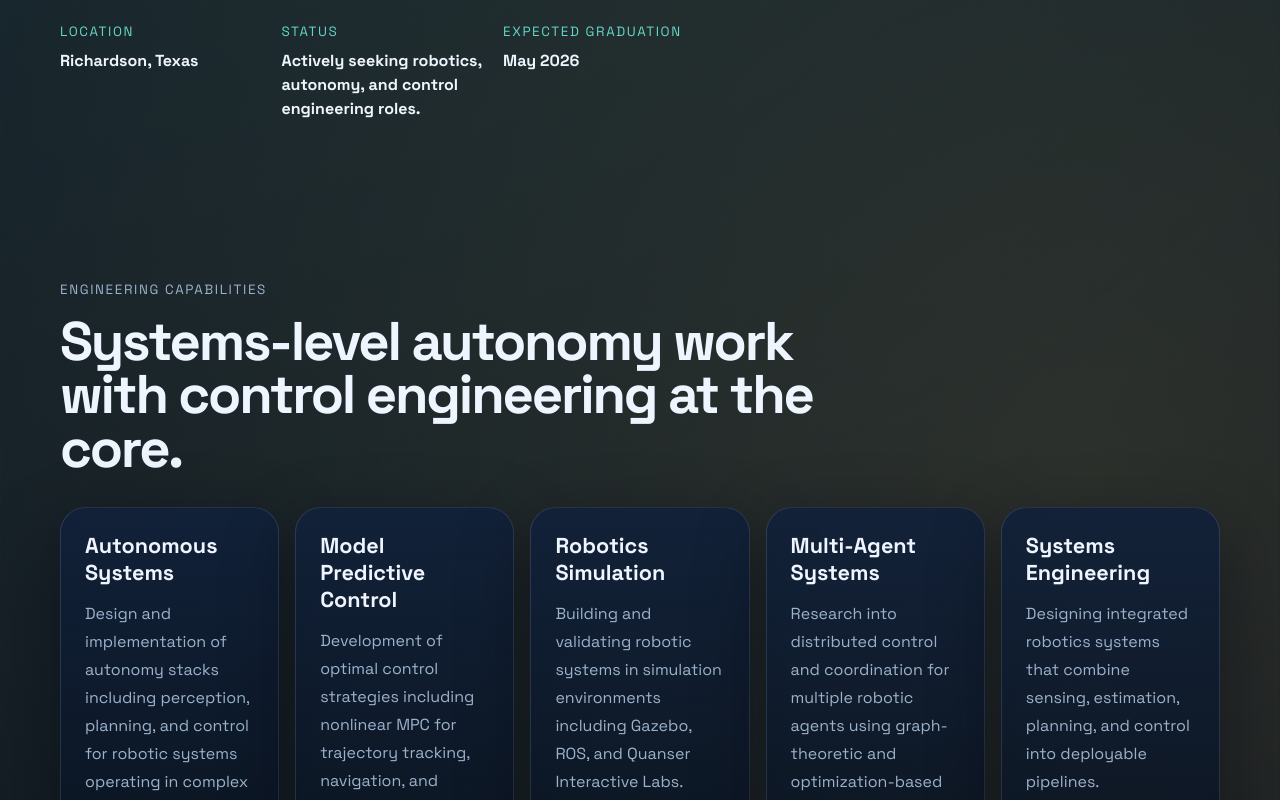
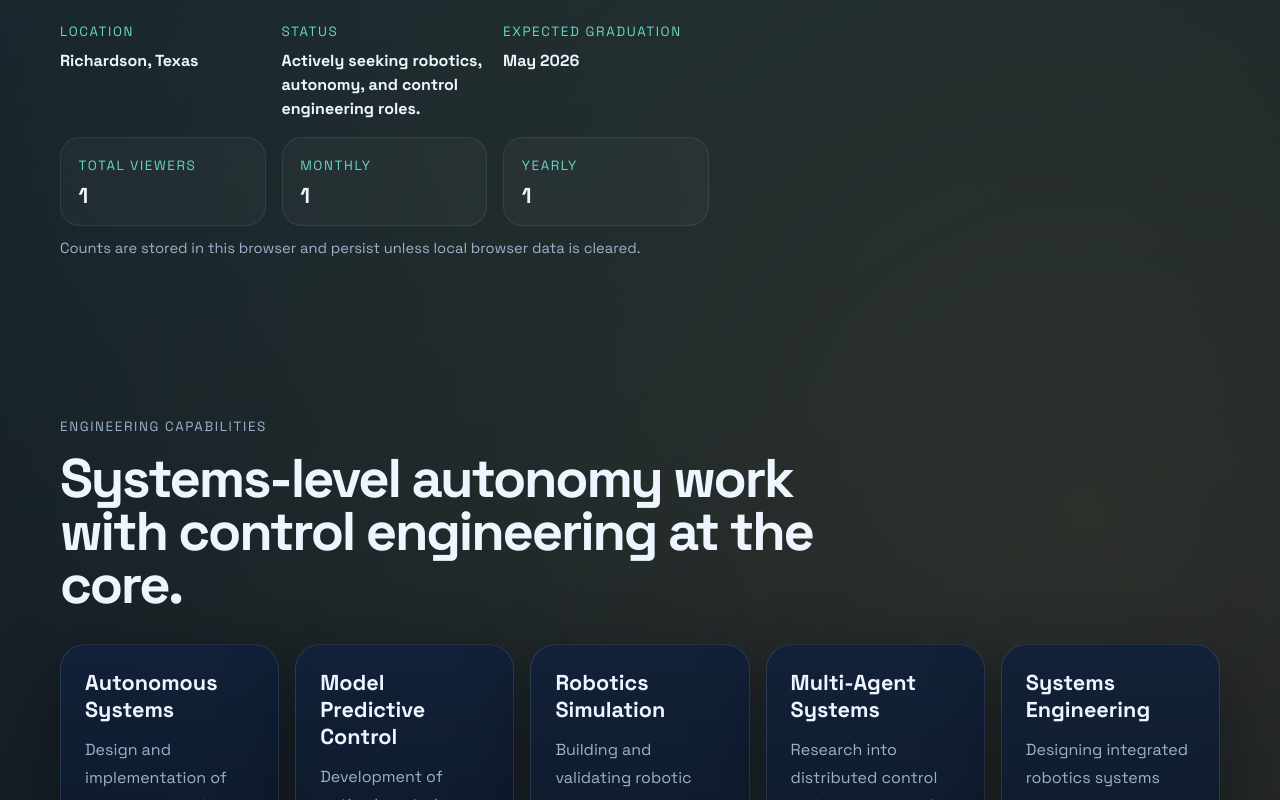
Before and after one commit to bhimray/bilen-profile-1, a React (Create React App) app: page / in a window 1280 px wide. Shown: the part 1380-2180 px from the top of the page. Built offline with nearby package versions, Linux system fonts and the light colour scheme.

Commit message:
changes in counter

```diff
--- a/src/App.css
+++ b/src/App.css
@@ -218,6 +218,32 @@ a {
   margin-top: 0.45rem;
   font-size: 1rem;
   line-height: 1.5;
+}
+
+.viewer-strip {
+  display: grid;
+  grid-template-columns: repeat(3, minmax(0, 1fr));
+  gap: 1rem;
+  margin-top: 1rem;
+}
+
+.viewer-card {
+  padding: 1rem 1.1rem;
+  border-radius: 1.25rem;
+  border: 1px solid rgba(255, 255, 255, 0.08);
+  background: rgba(255, 255, 255, 0.03);
+}
+
+.viewer-card strong {
+  display: block;
+  margin-top: 0.45rem;
+  font-size: 1.35rem;
+}
+
+.viewer-note {
+  margin: 0.85rem 0 0;
+  color: var(--muted);
+  font-size: 0.92rem;
 }
 
 .hero-visual {
@@ -657,6 +683,10 @@ a {
   .hero-meta {
     grid-template-columns: 1fr;
   }
+
+  .viewer-strip {
+    grid-template-columns: 1fr;
+  }
 }
 
 @media (max-width: 640px) {
--- a/src/App.js
+++ b/src/App.js
@@ -1,6 +1,7 @@
 import { useState } from 'react';
 import './App.css';
 import profileImage from './images/profile.webp';
+import { useViewerCounter } from './hooks/useViewerCounter';
 
 const capabilities = [
   {
@@ -250,6 +251,7 @@ const philosophyPoints = [
 
 function App() {
   const [expandedProject, setExpandedProject] = useState(projects[0].id);
+  const viewerCounter = useViewerCounter();
 
   return (
     <div className="app-shell">
@@ -318,6 +320,25 @@ function App() {
                 <strong>May 2026</strong>
               </div>
             </div>
+
+            <div className="viewer-strip">
+              <div className="viewer-card">
+                <span className="meta-label">Total Viewers</span>
+                <strong>{viewerCounter.loading ? '...' : viewerCounter.total}</strong>
+              </div>
+              <div className="viewer-card">
+                <span className="meta-label">Monthly</span>
+                <strong>{viewerCounter.loading ? '...' : viewerCounter.monthly}</strong>
+              </div>
+              <div className="viewer-card">
+                <span className="meta-label">Yearly</span>
+                <strong>{viewerCounter.loading ? '...' : viewerCounter.yearly}</strong>
+              </div>
+            </div>
+
+            <p className="viewer-note">Counts are stored in this browser and persist unless local browser data is cleared.</p>
+
+            {viewerCounter.error ? <p className="viewer-note">{viewerCounter.error}</p> : null}
           </div>
 
           <div className="hero-visual">
@@ -570,6 +591,10 @@ function App() {
                 <a href="mailto:bimlendra.ray@utdallas.edu">bimlendra.ray@utdallas.edu</a>
               </div>
               <div>
+                <span>Alternate Email</span>
+                <a href="mailto:raybimlendra@gmail.com">raybimlendra@gmail.com</a>
+              </div>
+              <div>
                 <span>Phone</span>
                 <a href="tel:+16823744919">+1 682 374 4919</a>
               </div>
--- /dev/null
+++ b/src/hooks/useViewerCounter.js
@@ -0,0 +1,126 @@
+import { useEffect, useState } from 'react';
+
+const VISITOR_ID_KEY = 'portfolio_visitor_id';
+const COUNTS_KEY = 'portfolio_view_counts';
+const VISITOR_TRACKING_KEY = 'portfolio_viewer_tracking';
+
+function getCurrentPeriodParts() {
+  const now = new Date();
+  const year = now.getUTCFullYear();
+  const month = `${now.getUTCMonth() + 1}`.padStart(2, '0');
+
+  return {
+    yearKey: `${year}`,
+    monthKey: `${year}-${month}`,
+  };
+}
+
+function getVisitorId() {
+  const existing = localStorage.getItem(VISITOR_ID_KEY);
+  if (existing) {
+    return existing;
+  }
+
+  const created =
+    globalThis.crypto?.randomUUID?.() ||
+    `visitor-${Math.random().toString(36).slice(2)}-${Date.now()}`;
+
+  localStorage.setItem(VISITOR_ID_KEY, created);
+  return created;
+}
+
+function readJson(key, fallback) {
+  const raw = localStorage.getItem(key);
+  if (!raw) {
+    return fallback;
+  }
+
+  try {
+    return JSON.parse(raw);
+  } catch {
+    return fallback;
+  }
+}
+
+function normalizeCounts(data, { yearKey, monthKey }) {
+  return {
+    total: data?.total ?? 0,
+    yearly: data?.years?.[yearKey] ?? 0,
+    monthly: data?.months?.[monthKey] ?? 0,
+  };
+}
+
+export function useViewerCounter() {
+  const [state, setState] = useState({
+    total: 0,
+    monthly: 0,
+    yearly: 0,
+    loading: true,
+    enabled: true,
+    error: '',
+  });
+
+  useEffect(() => {
+    try {
+      const { yearKey, monthKey } = getCurrentPeriodParts();
+      const visitorId = getVisitorId();
+      const counts = readJson(COUNTS_KEY, { total: 0, years: {}, months: {} });
+      const tracking = readJson(VISITOR_TRACKING_KEY, {});
+      const visitor = tracking[visitorId] ?? {
+        totalCounted: false,
+        countedYears: {},
+        countedMonths: {},
+      };
+
+      const shouldCountTotal = !visitor.totalCounted;
+      const shouldCountYear = !visitor.countedYears?.[yearKey];
+      const shouldCountMonth = !visitor.countedMonths?.[monthKey];
+
+      const nextCounts = {
+        total: shouldCountTotal ? counts.total + 1 : counts.total,
+        years: {
+          ...counts.years,
+          [yearKey]: shouldCountYear ? (counts.years?.[yearKey] ?? 0) + 1 : counts.years?.[yearKey] ?? 0,
+        },
+        months: {
+          ...counts.months,
+          [monthKey]: shouldCountMonth ? (counts.months?.[monthKey] ?? 0) + 1 : counts.months?.[monthKey] ?? 0,
+        },
+      };
+
+      const nextTracking = {
+        ...tracking,
+        [visitorId]: {
+          totalCounted: visitor.totalCounted || shouldCountTotal,
+          countedYears: {
+            ...(visitor.countedYears ?? {}),
+            [yearKey]: true,
+          },
+          countedMonths: {
+            ...(visitor.countedMonths ?? {}),
+            [monthKey]: true,
+          },
+        },
+      };
+
+      localStorage.setItem(COUNTS_KEY, JSON.stringify(nextCounts));
+      localStorage.setItem(VISITOR_TRACKING_KEY, JSON.stringify(nextTracking));
+
+      setState({
+        ...normalizeCounts(nextCounts, { yearKey, monthKey }),
+        loading: false,
+        enabled: true,
+        error: '',
+      });
+    } catch (error) {
+      setState((current) => ({
+        ...current,
+        loading: false,
+        enabled: false,
+        error: 'Viewer counter is unavailable in this browser.',
+      }));
+    }
+  }, []);
+
+  return state;
+}
```
